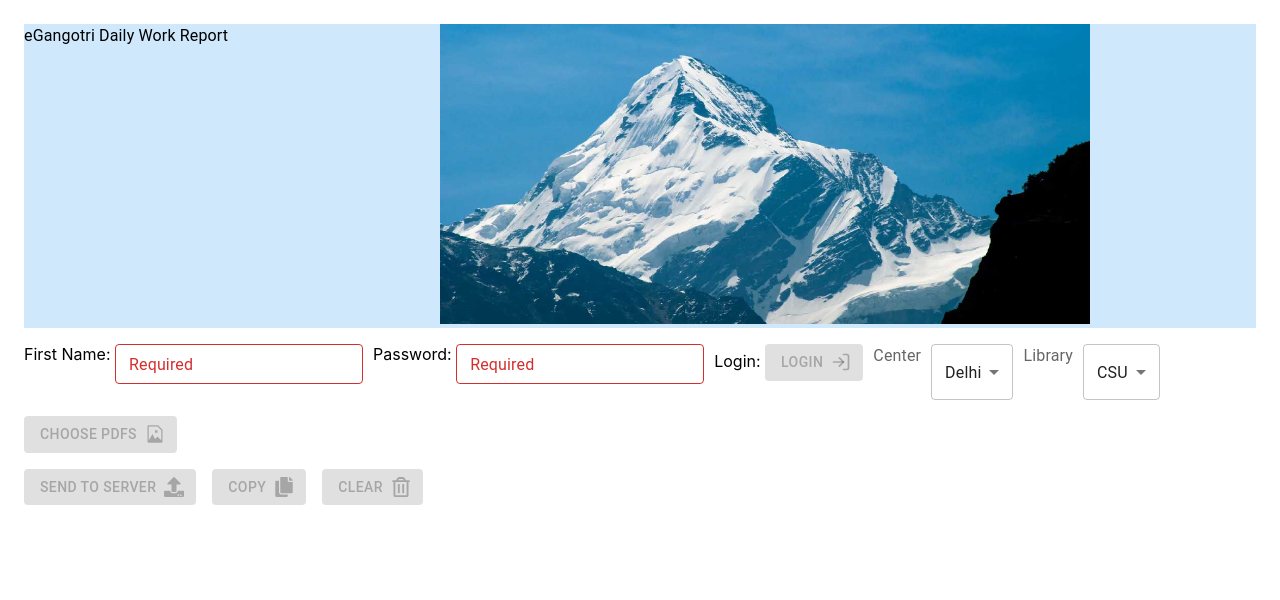
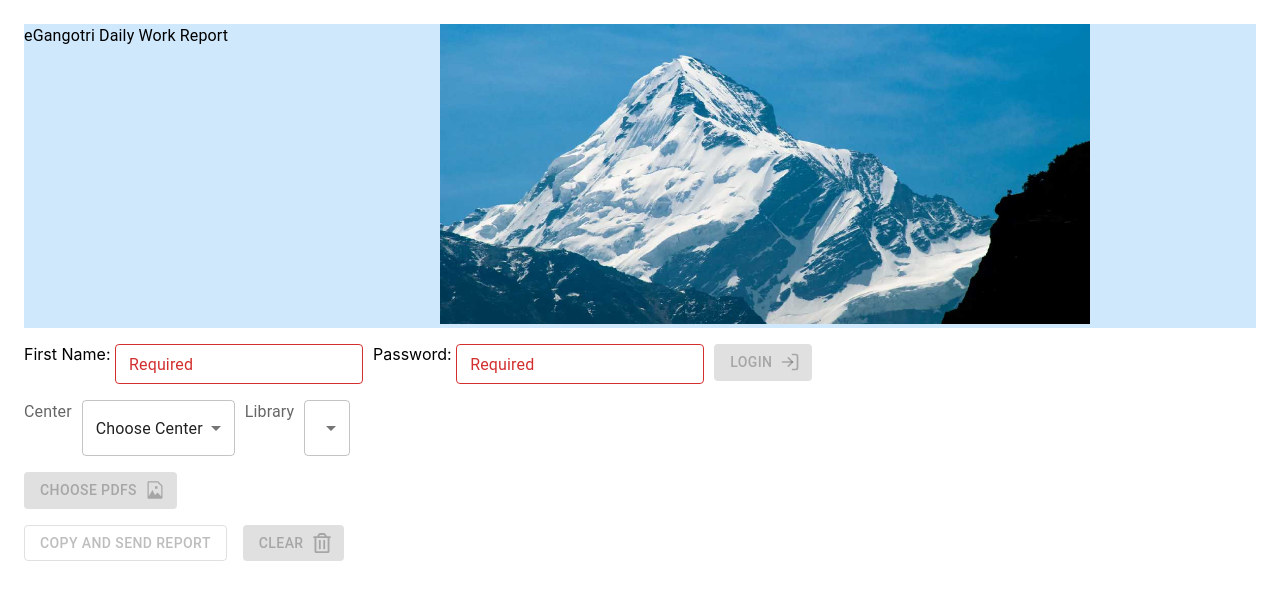
Before and after one commit to eGangotri/egangotri-react-page-counter, a React (Create React App) app: page / in a window 1280 px wide. Shown: the top 600 px of the page. Built offline with nearby package versions, Linux system fonts and the light colour scheme; what react-dotenv would draw is missing.

Commit message:
Code Refinedment

```diff
--- a/src/api/service/callApi.ts
+++ b/src/api/service/callApi.ts
@@ -40,10 +40,9 @@ export async function checkValidCredentials(staffName: string, password: string)
     body: JSON.stringify(loginInfo),
   }
 
-  console.log(`_url ${_url}`)
   const res = await fetch(_url, options)
-  console.log(`res ${JSON.stringify(res)}`)
+  //shall be  {"response":false} or {"response":true}
   const items = await res.json()
-  console.log(`items ${items.length}`)
+  console.log(`checkValidCredentials:res ${JSON.stringify(items)}`)
   return items.response
 }
--- a/src/pages/DailyReport.tsx
+++ b/src/pages/DailyReport.tsx
@@ -1,6 +1,8 @@
 import "./DailyReport.css";
 
 import {
+  Alert,
+  AlertTitle,
   Box,
   Button,
   Grid,
@@ -8,6 +10,7 @@ import {
   MenuItem,
   Select,
   SelectChangeEvent,
+  Snackbar,
   Stack,
   TextField,
   Typography,
@@ -22,37 +25,10 @@ import { GoFileMedia } from "react-icons/go";
 import HelperService from "service/HelperService";
 import { DailyWorkReportType } from "types/dailyyWorkReportTypes";
 import AllPdfStats from "vo/AllPdfStats";
+import { libraryMenuOptions, centers } from "pages/constants";
+import SendReportDialog from "pages/SendToServerDialog";
+
 const DailyReport = () => {
-  const centers = ["Delhi", "Haridwar", "Jammu", "Srinagar", "Varanasi"];
-
-  const libraryMenuOptions = [
-    {
-      name: centers[0],
-      centers: ["CSU", "Sarai"],
-    },
-    {
-      name: centers[1],
-      centers: ["Gurukul-Kangri"],
-    },
-    {
-      name: centers[2],
-      centers: ["BVT-Lucknow"],
-    },
-    {
-      name: centers[3],
-      centers: ["SPS", "JKACADEMY"],
-    },
-    {
-      name: centers[4],
-      centers: [
-        "Vasishth Tripathi",
-        "Jangam",
-        "Kamalakarji",
-        "Mumukshu",
-        "Ved Nidhi",
-      ],
-    },
-  ];
 
   const getLibrariesInCenter = (_center: string = ""): string[] => {
     const obj = libraryMenuOptions.find((o) => o.name === (_center || center));
@@ -61,6 +37,8 @@ const DailyReport = () => {
   };
 
   const [pdfData, setPdfData] = useState<AllPdfStats>(new AllPdfStats());
+  const [validationMsg, setValidationMsg] = useState<boolean>(false);
+  const [snackBarOpen, setSnackBarOpen] = useState<boolean>(false);
   const [staffName, setStaffName] = useState<string>("");
   const [password, setPassword] = useState<string>("");
   const [loggedIn, setLoggedIn] = useState<boolean>(false);
@@ -81,11 +59,8 @@ const DailyReport = () => {
     setPassword("");
     setPdfData(new AllPdfStats());
     setDisabledState(true);
-  };
-
-  const copyResults = () => {
-    // TODO: Toast Message that Results have been copied.
-    navigator.clipboard.writeText(AllPdfStats.toString(pdfData));
+    setSnackBarOpen(false);
+    setValidationMsg(false);
   };
 
   const handleCenterChange = (event: SelectChangeEvent) => {
@@ -98,8 +73,9 @@ const DailyReport = () => {
   };
 
   const loginToPortal = async () => {
-    const logIn = await HelperService.logIn(staffName,password);
+    const logIn:boolean = await HelperService.logIn(staffName,password);
     setLoggedIn(logIn);
+    setValidationMsg(!logIn);
   };
 
   const handleLibChange = (event: SelectChangeEvent) => {
@@ -121,13 +97,6 @@ const DailyReport = () => {
     }
   };
 
-  const prepareReportForPush = () => {
-    const dailyReport: DailyWorkReportType =
-      AllPdfStats.convertPdfStatsToDailyWorkReportTypeObject(pdfData);
-    console.log(`dailyReport ${JSON.stringify(dailyReport)}`);
-    pushReportToServer(dailyReport);
-  };
-
   return (
     <Stack spacing={2}>
       <Box sx={{ bgcolor: "#cfe8fc" }}>
@@ -142,6 +111,9 @@ const DailyReport = () => {
       </Box>
 
       <Box sx={{ display: "flex", flexDirection: "row" }}>
+        {loggedIn ?
+        <>Hi {staffName} </> :
+        <>
         <Box sx={panelOneCSS}>
           First Name:{" "}
           <TextField
@@ -160,23 +132,29 @@ const DailyReport = () => {
             error={_.isEmpty(password)}
             size="small"
             type="password"
+            onSubmit={()=>loginToPortal()}
             onChange={(e) => setPassword(e.target.value)}
           />
         </Box>
 
         <Box sx={panelOneCSS}>
-          Login:{" "}
           <Button
             color="primary"
             variant="contained"
             component="span"
-            disabled={_.isEmpty(staffName) && _.isEmpty(password)}
+            disabled={(_.isEmpty(staffName) && _.isEmpty(password)) || loggedIn}
             onClick={()=>loginToPortal()}
             endIcon={<FiLogIn style={{ color: "primary" }} />}
           >
             Login
           </Button>
         </Box>
+        {validationMsg && <Typography sx={{color:"red"}}>Login Failure/Wrong UserId or Password</Typography>}
+        </>
+        }
+      </Box>
+
+      <Box sx={{ display: "flex", flexDirection: "row" }}>
         <Box sx={panelOneCSS}>
           <InputLabel id="l1">Center</InputLabel>
         </Box>
@@ -225,37 +203,45 @@ const DailyReport = () => {
           type="file"
           multiple
           accept=".pdf"
+          disabled={!loggedIn}
           onChange={uploadPdf}
         />
         <Button
           color="primary"
           variant="contained"
           component="span"
-          disabled={!loggedIn}
+          disabled={!loggedIn }
           endIcon={<GoFileMedia style={{ color: "primary" }} />}
         >
           Choose PDFs
         </Button>
       </label>
       <Stack spacing={2} direction="row">
-        <Button
+        {/* <Button
           color="primary"
           variant="contained"
           component="span"
-          disabled={!loggedIn}
+         // disabled={!loggedIn || AllPdfStats.isEmpty(pdfData)}
           endIcon={<FaUpload style={{ color: "primary" }} />}
-          onClick={() => prepareReportForPush()}
+         // onClick={() => prepareReportForPush()}
         >
           Send to Server
-        </Button>
-        <Button
+        </Button> */}
+
+        <SendReportDialog pdfData={pdfData} setPdfData={setPdfData} snackBarOpen={snackBarOpen} setSnackBarOpen={setSnackBarOpen}/>
+        <Snackbar open={snackBarOpen} autoHideDuration={6000}>
+          <Alert severity="success" sx={{ width: '100%' }}>
+            Report Sent succcessfully
+          </Alert>
+        </Snackbar>
+        {/* <Button
           variant="contained"
           endIcon={<FaCopy style={{ color: "primary" }} />}
           onClick={copyResults}
           disabled={AllPdfStats.isEmpty(pdfData)}
         >
           Copy
-        </Button>
+        </Button> */}
         <Button
           variant="contained"
           endIcon={<FaRegTrashAlt style={{ color: "primary" }} />}
--- /dev/null
+++ b/src/pages/SendToServerDialog.tsx
@@ -0,0 +1,128 @@
+import * as React from 'react';
+import Button from '@mui/material/Button';
+import { styled } from '@mui/material/styles';
+import Dialog from '@mui/material/Dialog';
+import DialogTitle from '@mui/material/DialogTitle';
+import DialogContent from '@mui/material/DialogContent';
+import DialogActions from '@mui/material/DialogActions';
+import IconButton from '@mui/material/IconButton';
+import Typography from '@mui/material/Typography';
+import { FaRegWindowClose } from 'react-icons/fa';
+import AllPdfStats from 'vo/AllPdfStats';
+import { DailyWorkReportType } from 'types/dailyyWorkReportTypes';
+import { pushReport as pushReportToServer } from "api/service/callApi";
+
+const BootstrapDialog = styled(Dialog)(({ theme }) => ({
+    '& .MuiDialogContent-root': {
+        padding: theme.spacing(2),
+    },
+    '& .MuiDialogActions-root': {
+        padding: theme.spacing(1),
+    },
+}));
+
+export interface DialogTitleProps {
+    id: string;
+    children?: React.ReactNode;
+    onClose: () => void;
+}
+
+interface SendReportDialogProps {
+    pdfData: AllPdfStats;
+    setPdfData: React.Dispatch<React.SetStateAction<AllPdfStats>>;
+    snackBarOpen: boolean;
+    setSnackBarOpen:React.Dispatch<React.SetStateAction<boolean>>;
+}
+
+function BootstrapDialogTitle(props: DialogTitleProps) {
+    const { children, onClose, ...other } = props;
+
+    return (
+        <DialogTitle sx={{ m: 0, p: 2 }} {...other}>
+            {children}
+            {onClose ? (
+                <IconButton
+                    aria-label="close"
+                    onClick={onClose}
+                    sx={{
+                        position: 'absolute',
+                        right: 8,
+                        top: 8,
+                        color: (theme) => theme.palette.grey[500],
+                    }}
+                >
+                    <FaRegWindowClose />
+                </IconButton>
+            ) : null}
+        </DialogTitle>
+    );
+}
+
+const SendReportDialog: React.FC<SendReportDialogProps> = ({ pdfData,setPdfData,snackBarOpen,setSnackBarOpen }) => {
+    const [open, setOpen] = React.useState(false);
+
+    const handleClickOpen = () => {
+        setOpen(true);
+    };
+    const handleClose = () => {
+        setOpen(false);
+    };
+
+    const copyResults = () => {
+        // TODO: Toast Message that Results have been copied.
+        navigator.clipboard.writeText(AllPdfStats.toString(pdfData));
+      };
+
+
+    const prepareReportForPush = () => {
+        handleClose();
+        const dailyReport: DailyWorkReportType =
+            AllPdfStats.convertPdfStatsToDailyWorkReportTypeObject(pdfData);
+        console.log(`dailyReport ${JSON.stringify(dailyReport)}`);
+        pushReportToServer(dailyReport);
+        setSnackBarOpen(true);
+        copyResults();
+    };
+
+    return (
+        <div>
+            <Button variant="outlined" onClick={handleClickOpen} disabled={AllPdfStats.isEmpty(pdfData)}>
+                Copy and Send Report
+            </Button>
+            <BootstrapDialog
+                onClose={handleClose}
+                aria-labelledby="customized-dialog-title"
+                open={open}
+            >
+                <BootstrapDialogTitle id="customized-dialog-title" onClose={handleClose}>
+                    Send Report
+                </BootstrapDialogTitle>
+                <DialogContent dividers>
+                    <Typography sx={{ fontSize: "20px" }} gutterBottom>
+                        Once you click the Send-Report-and-Copy Button below, your report will be sent to the Server.
+                        The Pdf Report will also be copied.
+                        Place this Pdf Report in your respective whatsapp group.
+                    </Typography>
+                    <Typography gutterBottom>
+
+                    </Typography>
+                    <Typography sx={{ fontSize: "20px" }} gutterBottom>
+                        ये नीचे का बटन क्लिक करने के बाद आपकी DAILY REPORT SERVER पे भेज दी जायेगी
+                        और आपकी रिपोर्ट भी आपके Clipboard पार कापी हो जाएगी
+                        इस को अपने  whatsapp group में शेयर करें
+                    </Typography>
+                </DialogContent>
+                <DialogActions>
+                    <Button
+                        color="primary"
+                        variant="contained"
+                        autoFocus onClick={prepareReportForPush}>
+                        Send-Report-and-Copy
+                    </Button>
+                </DialogActions>
+            </BootstrapDialog>
+        </div>
+    );
+}
+
+export default SendReportDialog
--- /dev/null
+++ b/src/pages/constants.ts
@@ -0,0 +1,45 @@
+export const OTHERS = "Other";
+
+export const appendOthersItemToList = (list:string[]) => {
+    list.push(OTHERS);
+    return list;
+}
+
+export const centers = appendOthersItemToList(["Choose Center", "Delhi", "Haridwar", "Jammu", "Srinagar", "Varanasi"]);
+
+export const libraryMenuOptions = [
+    {
+        name: centers[0],
+        centers: [""],
+    },
+    {
+        name: centers[1],
+        centers: appendOthersItemToList(["CSU", "Sarai"]),
+    },
+    {
+        name: centers[2],
+        centers: appendOthersItemToList(["Gurukul-Kangri"]),
+    },
+    {
+        name: centers[3],
+        centers: appendOthersItemToList(["BVT-Lucknow"]),
+    },
+    {
+        name: centers[4],
+        centers: appendOthersItemToList(["SPS", "JKACADEMY"]),
+    },
+    {
+        name: centers[5],
+        centers: appendOthersItemToList([
+            "Vasishth Tripathi",
+            "Jangam",
+            "Kamalakarji",
+            "Mumukshu",
+            "Ved Nidhi",
+        ]),
+    },
+    {
+        name: centers[6],
+        centers: appendOthersItemToList([]),
+    },
+];
```
